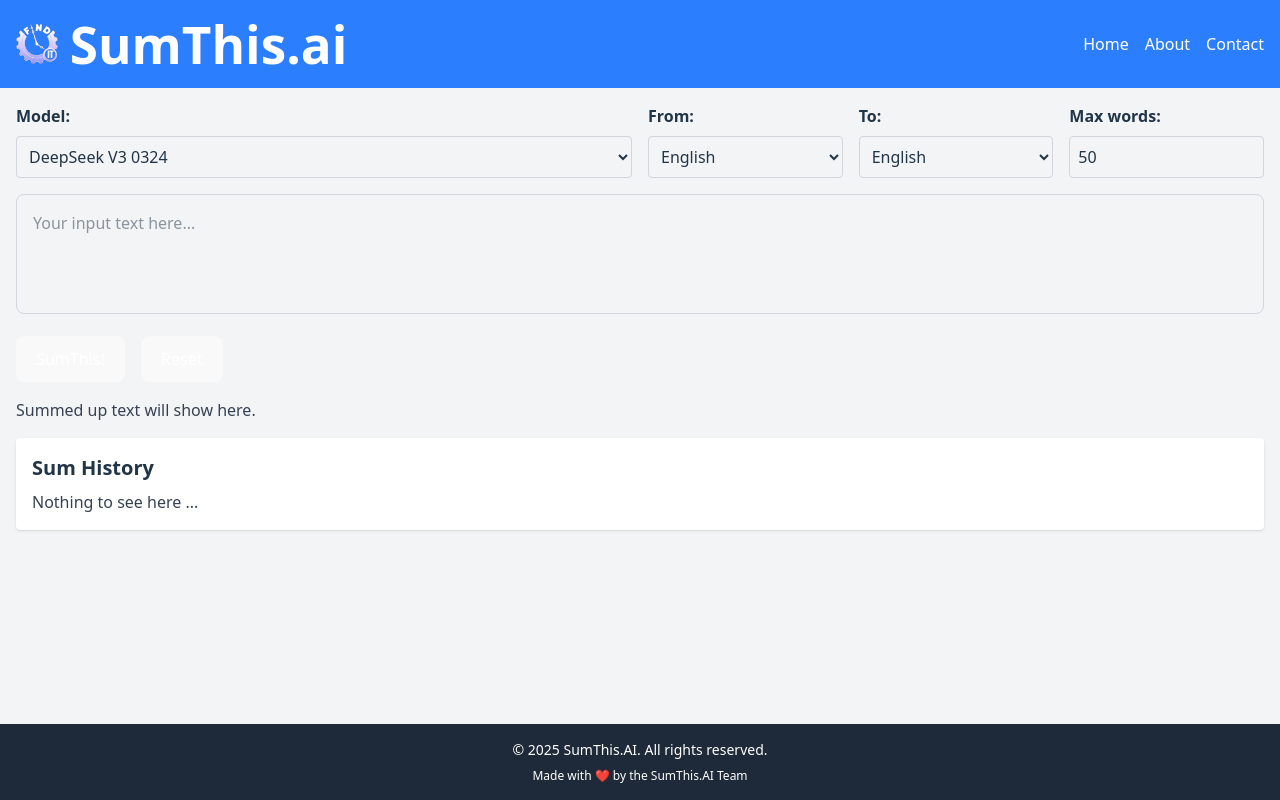
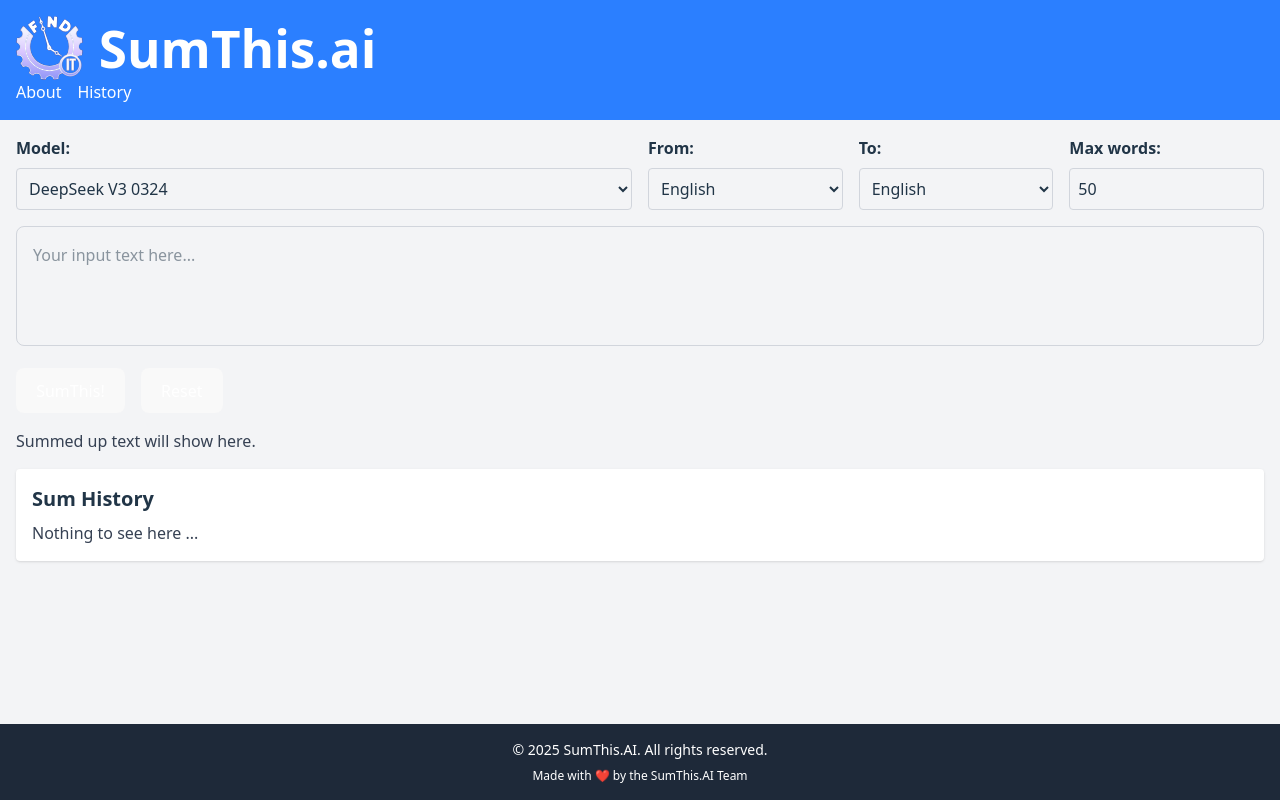
Before and after one commit to RiyanNaffa/SumThis.ai, a React (Vite) app in the folder sumthis.ai/: page / in a window 1280 px wide. Built offline with nearby package versions, Linux system fonts and the light colour scheme.

Commit message:
feat: change header

```diff
--- a/sumthis.ai/src/components/Header.jsx
+++ b/sumthis.ai/src/components/Header.jsx
@@ -1,19 +1,16 @@
 const Header = ({ title }) => {
     return (
-        <div className="flex justify-between items-center p-4 bg-blue-500 text-white">
-            <div className="flex items-center space-x-3">
-                <img src="/finfit.svg" alt="Logo" className="h-10 w-auto" style={{ maxHeight: '2.5rem' }} />
-                <h1 className="text-3xl font-bold">{title}</h1>
+        <div className="justify-between items-center p-4 bg-blue-500 text-white">
+            <div className="flex items-center space-x-4">
+                <div><a href="/"><img src="/finfit.svg" alt="Logo" className="h-20 w-auto" style={{ maxHeight: '4rem' }} /></a></div>
+                <div><a href="/"><h1 className="text-3xl font-bold">{title}</h1></a></div>
             </div>
             <div className="flex space-x-4">
-                <a href="/" className="text-white hover:text-gray-200">
-                    Home
-                </a>
                 <a href="/about" className="text-white hover:text-gray-200">
                     About
                 </a>
-                <a href="/contact" className="text-white hover:text-gray-200">
-                    Contact
+                <a href="/history" className="text-white hover:text-gray-200">
+                    History
                 </a>
             </div>
         </div>
```
